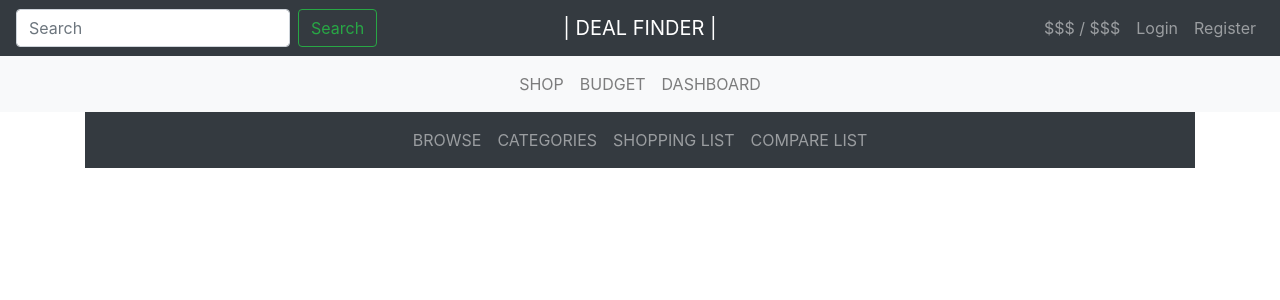
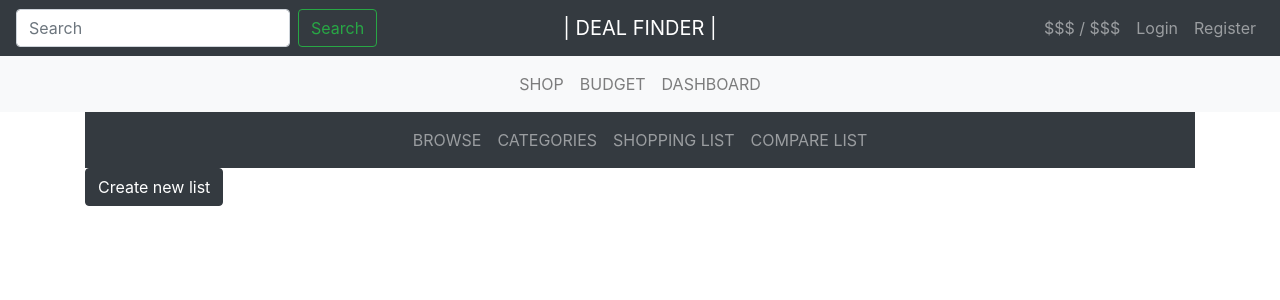
Before and after one commit to NihalKPatel/Deal-Finder, a Django app: page /deals/shopping_list in a window 1280 px wide. Shown: the top 300 px of the page. Run offline with Django 3.2, Linux system fonts and the light colour scheme; data that the repository does not hold is empty; some libraries are stand-ins or nearby versions.

Commit message:
Implement list and create views for shopping and wish lists.

```diff
--- a/dealfinder/urls.py
+++ b/dealfinder/urls.py
@@ -17,11 +17,13 @@ from django.contrib import admin
 from django.urls import path, include
 from django.conf import settings
 from django.conf.urls.static import static
+from django.views.generic import RedirectView
 
 urlpatterns = [
     path('admin/', admin.site.urls),
     path('deals/', include('deals.urls')),
     path('accounts/', include('django.contrib.auth.urls')),
+    path('', RedirectView.as_view(url='deals/', permanent=True)),
 ]
 
 if settings.DEBUG:
--- a/deals/templates/pages/shopping_list.html
+++ b/deals/templates/pages/shopping_list.html
@@ -2,12 +2,6 @@
 
 {% block content %}
 
-<html lang="en">
-<head>
-    <meta charset="UTF-8">
-    <title>Title</title>
-</head>
-<body>
     <nav class="navbar navbar-expand-sm bg-dark navbar-dark justify-content-center">
 
         <!-- Links -->
@@ -30,7 +24,16 @@
         </ul>
 
     </nav>
-</body>
-</html>
+
+    <a class="btn btn-dark" href="{% url 'shopping_list_create' %}">Create new list</a>
+
+    {% for list in shopping_lists %}
+        <div class="card">
+            <div class="card-body">
+                <h5 class="card-title">{{ list.type }}</h5>
+                <p class="card-text">THIS IS A LIST</p>
+            </div>
+        </div>
+    {% endfor %}
 
 {% endblock %}
--- a/deals/urls.py
+++ b/deals/urls.py
@@ -11,7 +11,8 @@ urlpatterns = [
     path('shop', views.shop, name='shop'),
     path('budget', views.budget, name='budget'),
     path('dashboard', views.dashboard, name='dashboard'),
-    path('shopping_list', views.shopping_list, name='shopping_list'),
+    path('shopping_list', views.ShoppingList.as_view(), name='shopping_list'),
+    path('shopping_list/create', views.ShoppingListCreate.as_view(), name='shopping_list_create'),
     path('compare_list', views.compare_list, name='compare_list'),
     path('browse', views.browse, name='browse'),
     path('categories', views.categories, name='categories'),
--- a/deals/views.py
+++ b/deals/views.py
@@ -5,6 +5,10 @@ from django.shortcuts import render, redirect
 from django.http import HttpResponse
 from django.contrib import messages
 from .forms import UserRegisterForm
+from django.views.generic.edit import CreateView, UpdateView, DeleteView
+from .models import List, Profile
+from django.views import generic
+from django.urls import reverse, reverse_lazy
 
 
 # HomePage
@@ -49,8 +53,23 @@ def compare_list(request):
     return render(request, 'pages/compare_list.html')
 
 
-def shopping_list(request):
-    return render(request, 'pages/shopping_list.html')
+class ShoppingList(generic.ListView):
+    model = List
+    template_name = 'pages/shopping_list.html'
+    context_object_name = 'shopping_lists'
+
+
+class ShoppingListCreate(CreateView):
+    model = List
+    template_name = 'pages/shopping_list_create.html'
+    fields = ['type']
+    success_url = reverse_lazy('shopping_list')
+
+    def form_valid(self, form):
+        form.instance.profile = Profile.objects.filter(user_id=self.request.user.id)[0]
+        print(type(form.instance.profile))
+        print(type(Profile.objects.filter(user_id=self.request.user.id)[0]))
+        return super().form_valid(form)
 
 
 def details(request):
```
Also changed, not shown: deals/templates/pages/browse.html (+19 -6 lines), deals/templates/pages/shopping_list_create.html (added, +32 -0 lines). Lines whose indentation alone changed are shown as unchanged.
